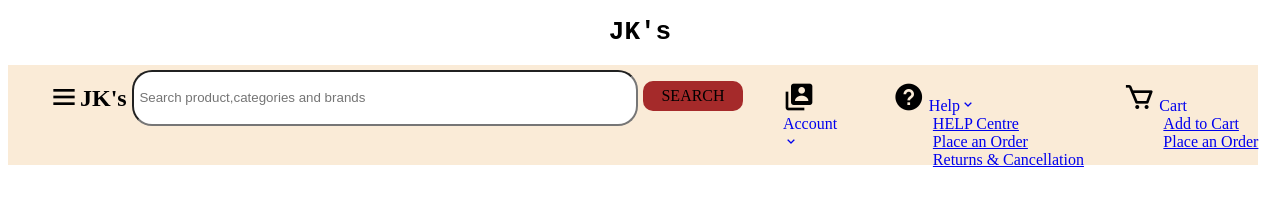
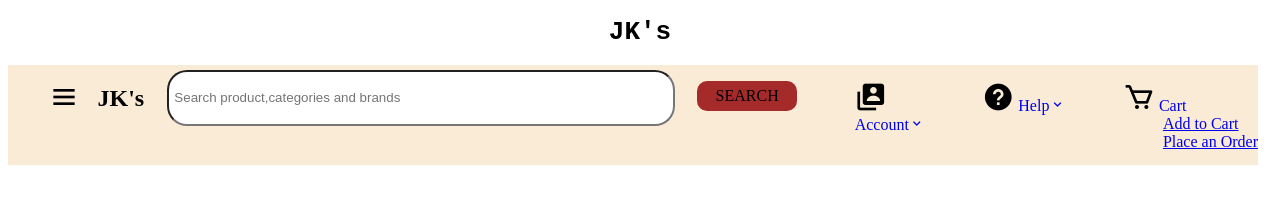
Before and after one commit to kendii001/Ecommerce, a plain HTML site: page index.html in a window 1280 px wide. Drawn offline with nearby package versions, Linux system fonts and the light colour scheme.

Commit message:
style dropdown

```diff
--- a/index.html
+++ b/index.html
@@ -42,7 +42,7 @@
             <a href ="#" class="link">
                 <i class='bx bxs-help-circle' id="icon"></i>
                 <span class="text">Help</span><i class='bx bx-chevron-down' id="drop"></i>
-                <ul class="dropdown">
+                <ul class="dropdown" style="display: none;">
                     <li><a href="#">HELP  Centre</a></li>
                     <li><a href="#">Place an Order</a></li>
                     <li><a href="#">Returns & Cancellation</a></li>
```
